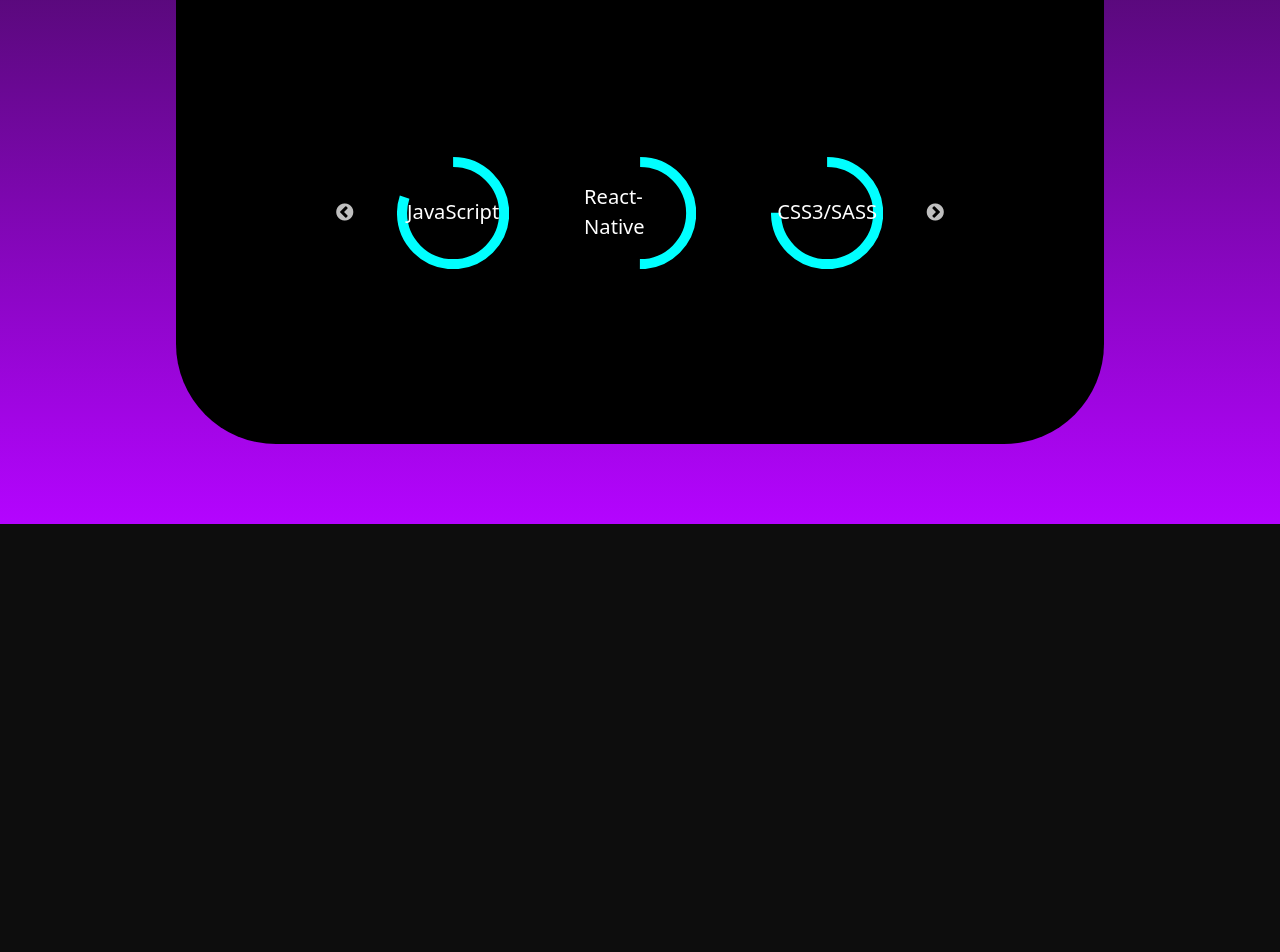
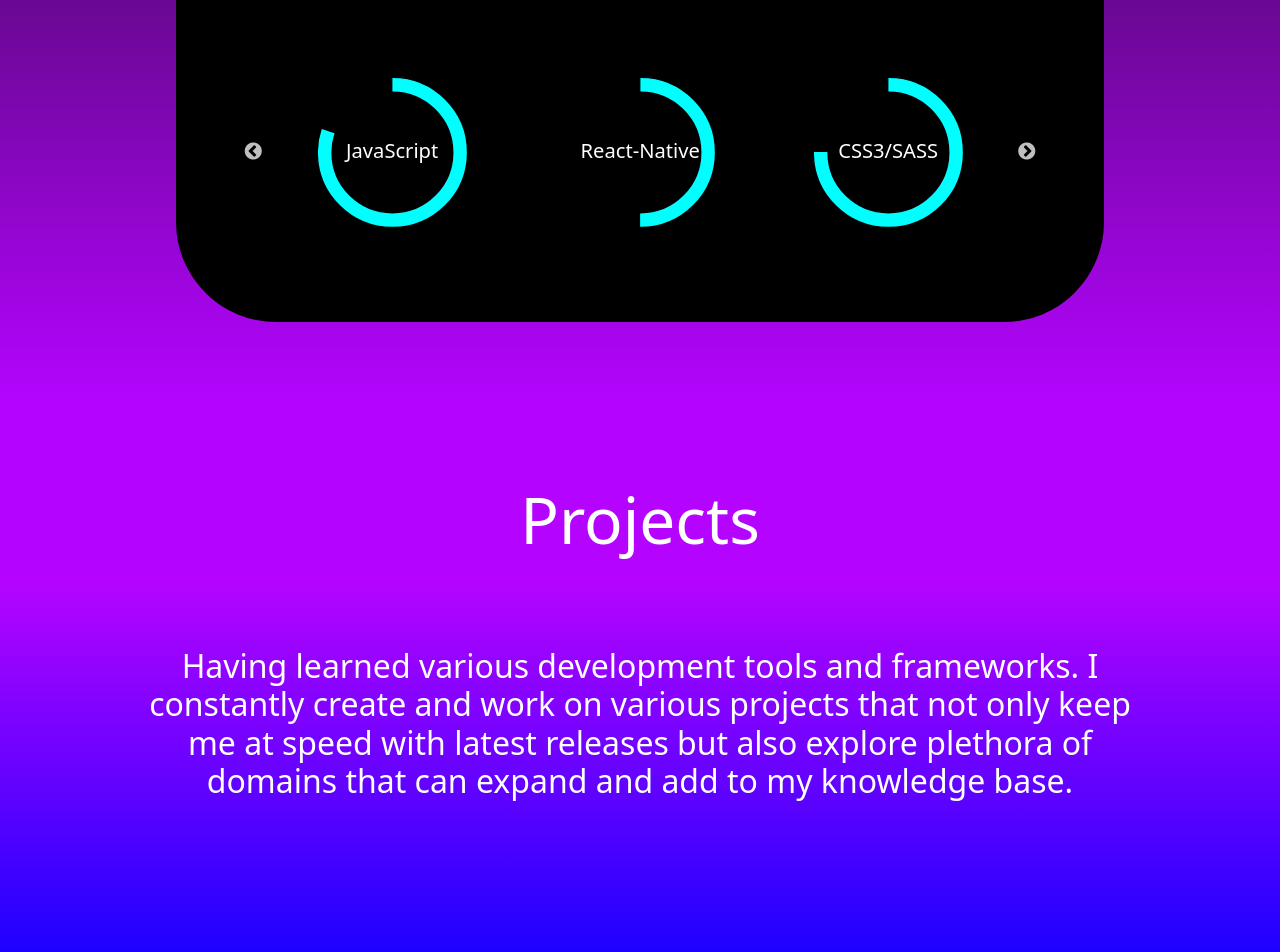
Before and after one commit to Yodawgz0/yodawgz0.github.io, a React (Create React App) app: page / in a window 1280 px wide. Shown: the part 1480-2432 px from the top of the page. Before the commit the page ends 2004 px from the top, so only its background shows below. Built offline with nearby package versions, Linux system fonts and the light colour scheme.

Commit message:
adding projects

```diff
--- a/src/App.js
+++ b/src/App.js
@@ -2,12 +2,14 @@
 import { NavigationBar } from "./components/NavigationBar";
 import { HomePage } from "./components/HomePage";
 import { SkillsPage } from "./components/SkillsPage";
+import ProjectsPage from "./components/ProjectsPage";
 function App() {
   return (
     <div className="App">
       <NavigationBar />
       <HomePage />
       <SkillsPage />
+      <ProjectsPage />
     </div>
   );
 }
--- /dev/null
+++ b/src/Styles/ProjectsStyles.scss
@@ -0,0 +1,19 @@
+.mainProjectsPage {
+  background: rgb(180, 4, 255);
+  background: linear-gradient(
+    180deg,
+    rgb(180, 4, 255) 30%,
+    rgba(7, 0, 255, 1) 100%
+  );
+  padding: 5em 3em;
+  text-align: center;
+  color: white;
+  .heading {
+    font-size: 4em;
+  }
+  .headingtext {
+    font-size: 2em;
+    color: white;
+    padding: 2.5em;
+  }
+}
--- a/src/Styles/SkillsPageStyles.scss
+++ b/src/Styles/SkillsPageStyles.scss
@@ -34,17 +34,10 @@
 
 .skillSlider {
   width: 90%;
-  padding: 15ch;
+  padding: 5ch;
   .skillSliderBarMain {
     padding: 20%;
     color: white;
-    .skillSliderBarText {
-      font-size: large;
-      font-weight: 700;
-    }
-    .skillSliderBar {
-      width: 70%;
-    }
   }
 }
 
--- /dev/null
+++ b/src/components/ProjectsPage.js
@@ -0,0 +1,18 @@
+import React from "react";
+import "../Styles/ProjectsStyles.scss";
+import Tab from "react-bootstrap/Tab";
+import Tabs from "react-bootstrap/Tabs";
+
+export default function ProjectsPage() {
+  return (
+    <div className="mainProjectsPage">
+      <h3 className="heading">Projects</h3>
+      <p className="h1 mb-5 headingtext">
+        Having learned various development tools and frameworks. I constantly
+        create and work on various projects that not only keep me at speed with
+        latest releases but also explore plethora of domains that can expand and
+        add to my knowledge base.
+      </p>
+    </div>
+  );
+}
--- a/src/features/skillsSlider.js
+++ b/src/features/skillsSlider.js
@@ -22,14 +22,13 @@
     speed: 500,
     slidesToShow: 3,
     slidesToScroll: 1,
-    initialSlide: 0,
     swipeToSlide: true,
     autoplay: true,
     responsive: [
       {
-        breakpoint: 1024,
+        breakpoint: 480,
         settings: {
-          slidesToShow: 3,
+          slidesToShow: 1,
           slidesToScroll: 3,
           infinite: true,
           dots: true,
@@ -44,9 +43,9 @@
         },
       },
       {
-        breakpoint: 480,
+        breakpoint: 1024,
         settings: {
-          slidesToShow: 1,
+          slidesToShow: 3,
           slidesToScroll: 1,
         },
       },
@@ -57,7 +56,7 @@
       <Slider {...SliderSettings}>
         {data.map((element, i) => {
           return (
-            <div className="skillSliderBarMain">
+            <div key={i} className="skillSliderBarMain">
               <CircularProgressbarWithChildren
                 className="progressBar"
                 styles={buildStyles({
```
Also changed, not shown: src/logo.svg (deleted).
